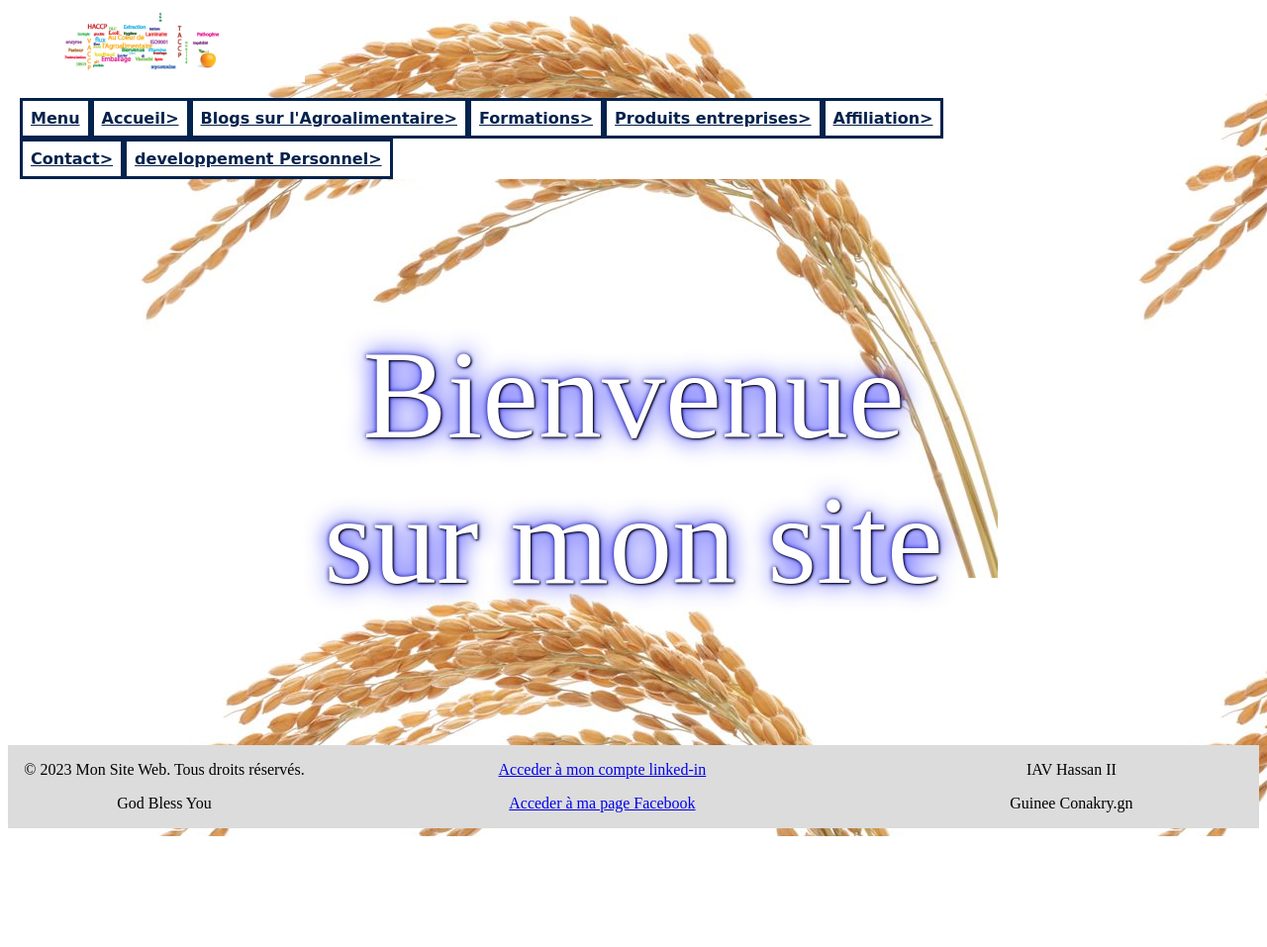
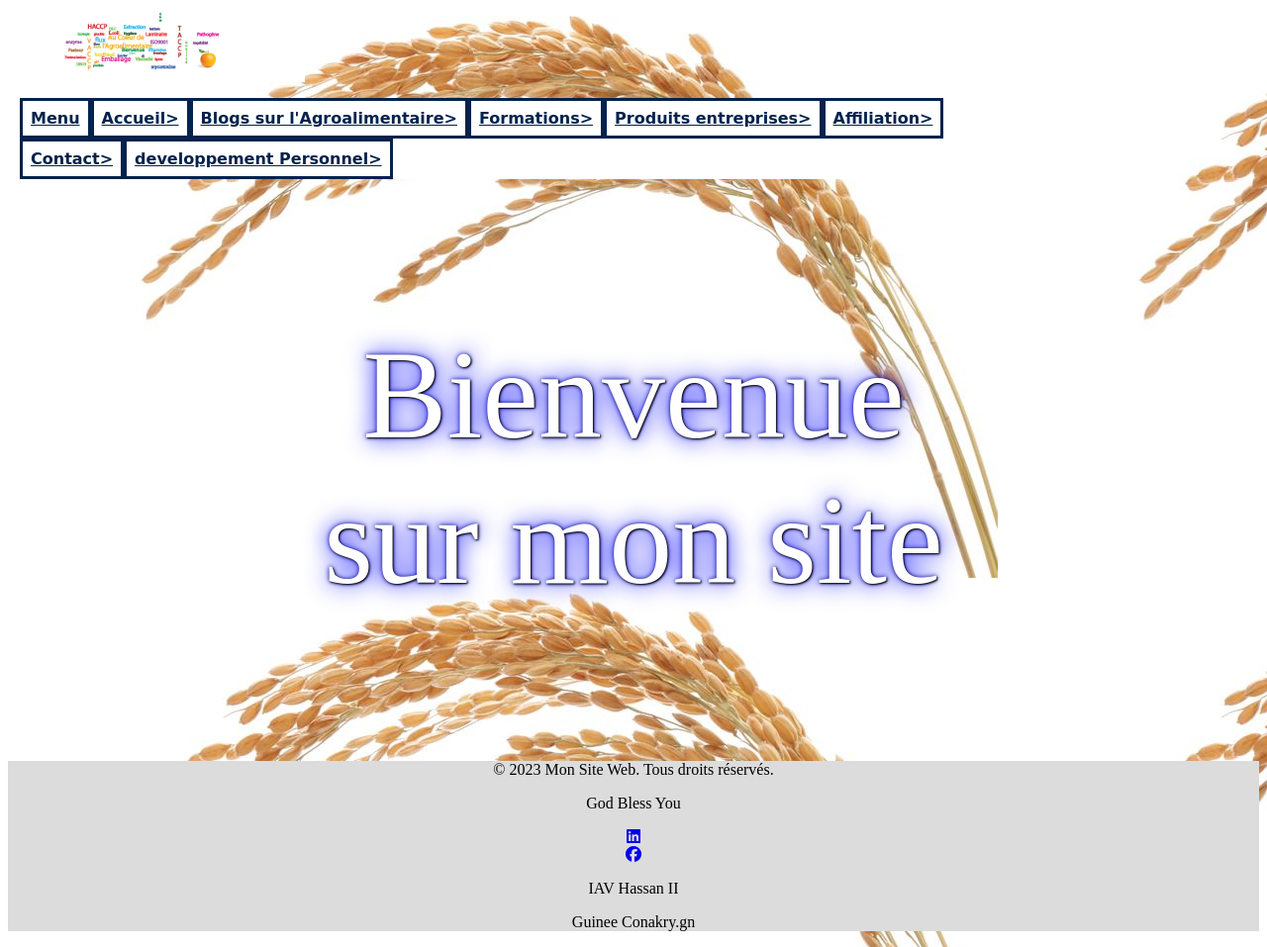
Before and after one commit to OUOKORO/Victor-Academy, a plain HTML site: page index.html in a window 1280 px wide. Shown: the whole page at 99% size. Before the commit the page ends 845 px from the top, so only its background shows below. Drawn offline with Linux system fonts and the light colour scheme.

Commit message:
ajout de new

```diff
--- a/index.html
+++ b/index.html
@@ -26,6 +26,11 @@
              border:Solid #03224c;
         }
     </style>
+
+<link rel="stylesheet" href="https://cdnjs.cloudflare.com/ajax/libs/font-awesome/6.5.2/css/all.min.css"
+   integrity="sha512-SnH5WK+bZxgPHs44uWIX+LLJAJ9/2PkPKZ5QiAj6Ta86w+fsb2TkcmfRyVX3pBnMFcV7oQPJkl9QevSCWr3W6A=="
+   crossorigin="anonymous"
+   referrerpolicy="no-referrer" />
 
 </head>
 
@@ -58,14 +63,18 @@
 
 
 <footer id="kc">
-    <div class="grid-pagetotale">
+    <div id="kc">
         <div>
            <p>&copy; 2023 Mon Site Web. Tous droits réservés.</p>
            <p> God Bless You </p>
         </div>
         <div>
-          <p> <a href="https://www.linkedin.com/in/victor-ouokoro-ko%C3%AFvogui-b046bb283?utm_source=share&utm_campaign=share_via&utm_content=profile&utm_medium=ios_app" ; target="_blank">Acceder à mon compte linked-in</a> </p>
-          <p> <a href="https://web.facebook.com/?ref=homescreenpwa&_rdc=1&_rdr" ; target="_blank">Acceder à ma page Facebook</a></p>
+           <div>
+              <a href="https://www.linkedin.com/in/victor-ouokoro-ko%C3%AFvogui-b046bb283?utm_source=share&utm_campaign=share_via&utm_content=profile&utm_medium=ios_app" ; target="_blank"><i class="fa-brands fa-linkedin"></i></a>
+           </div>
+           <div>
+              <a href="https://web.facebook.com/?ref=homescreenpwa&_rdc=1&_rdr" ; target="_blank"><i class="fa-brands fa-facebook" width="100px" height="100px"></i></a>
+           </div>
         </div>
         <div>
            <p> IAV Hassan II </p>
```
Lines whose indentation alone changed are shown as unchanged.
